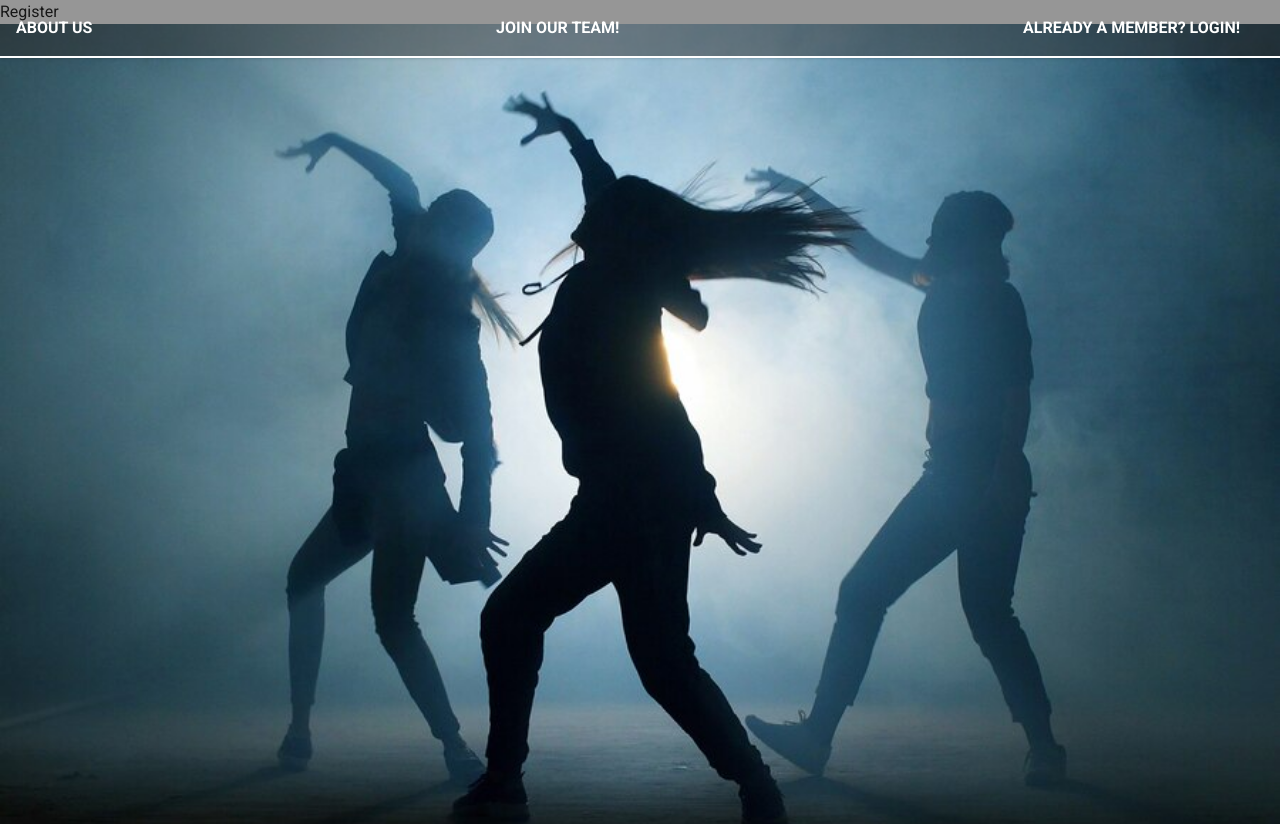
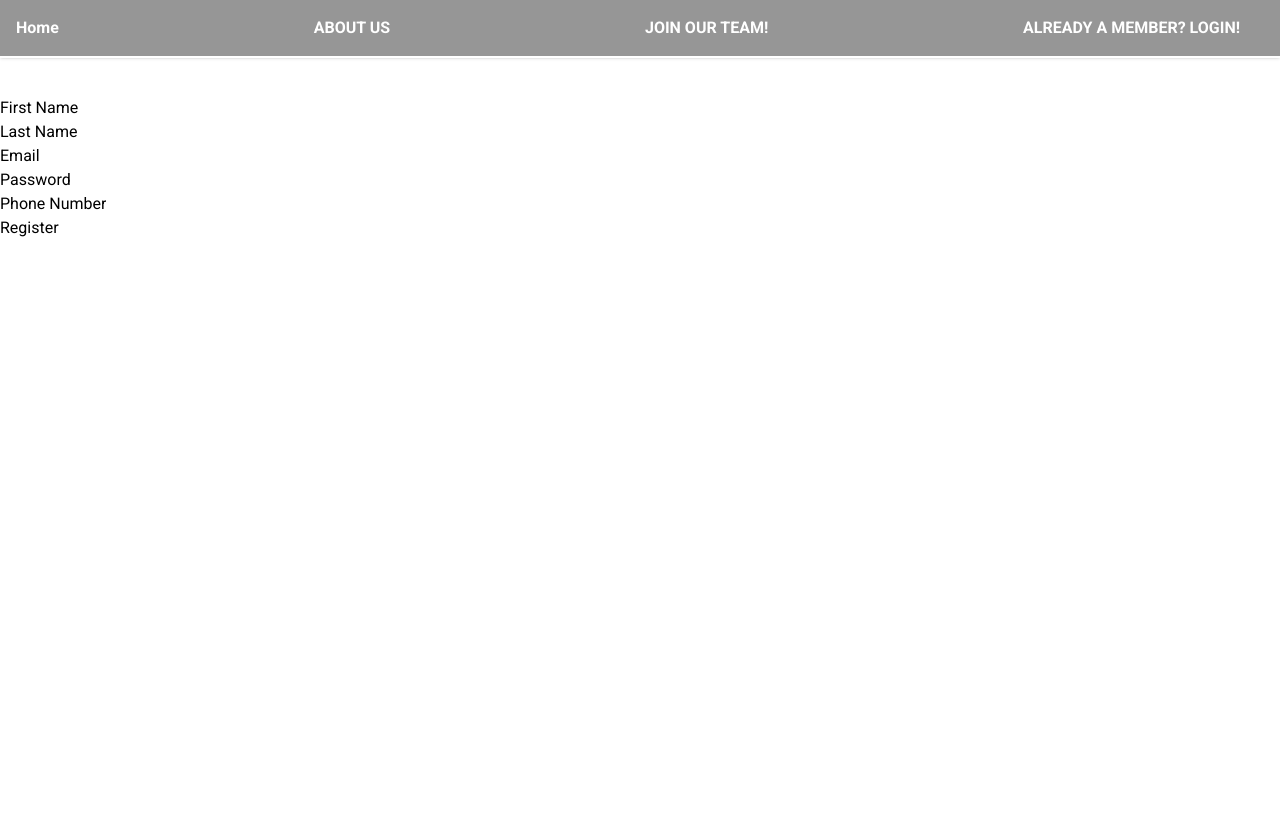
Before and after one commit to e41c/Swift-Scheduler-Web-APP-MERN-STACK-, a React (Vite) app in the folder frontend/: page /register in a window 1280 px wide. Built offline with nearby package versions, Linux system fonts and the light colour scheme.

Commit message:
successful requests to register/studnet

```diff
--- a/frontend/package.json
+++ b/frontend/package.json
@@ -10,6 +10,7 @@
     "preview": "vite preview"
   },
   "dependencies": {
+    "axios": "^1.6.7",
     "react": "^18.2.0",
     "react-dom": "^18.2.0",
     "react-router-dom": "^6.22.0"
--- a/frontend/src/App.jsx
+++ b/frontend/src/App.jsx
@@ -16,13 +16,13 @@ function App() {
     <Router className='navbar-container'>
       <Navbar />
       <Routes>
-        {/* <Route path="/" element={<Home />} /> */}
-        <Route path="/About" element={<About />} />
-        <Route path="/Register" element={<Register />} />
-        <Route path="/Login" element={<Login />} />
+        <Route path="/" element={<LandingPage />} />
+        <Route path="/about" element={<About />} />
+        <Route path="/register" element={<Register />} />
+        <Route path="/login" element={<Login />} />
       </Routes>
     </Router>
-    <LandingPage />
+    {/* <LandingPage /> */}
 
     </>
   )
--- a/frontend/src/components/LandingPage.jsx
+++ b/frontend/src/components/LandingPage.jsx
@@ -1,9 +1,20 @@
 import background from '../assets/landingp.jpg'
+import { Link } from 'react-router-dom'
 export default function LandingPage() {
   return (
     <div className='min-h-screen bg-cover bg-center bg-no-repeat' style={{backgroundImage: `url(${background})`}}>
       {/* <img src={background} alt="landing page" className="w-full h-screen object-cover" /> */}
-      <h1></h1>
+      {/*register*/}
+      <section className='flex justify-center items-center h-screen'>
+        <div className='bg-white bg-opacity-50 p-10 rounded-lg'>
+          <h1 className='text-4xl font-bold text-center'>Welcome to Groove Zone</h1>
+          <p className='text-center text-lg'>See something you like? Register here.</p>
+          <div className='flex justify-center mt-10'>
+            {/* <button className='bg-primary text-white p-3 rounded-lg'>Register</button> */}
+            <Link className='bg-primary text-white p-3 rounded-lg' to="/register">Register Now</Link>
+          </div>
+        </div>
+      </section>
 
     </div>
   )
--- a/frontend/src/components/Login.jsx
+++ b/frontend/src/components/Login.jsx
@@ -76,6 +76,18 @@ export default function Login() {
           </div>
 
           {/* Submit button */}
+          <div className="flex items-center justify-between">
+            <button
+              className="bg-primary hover:bg-red-700 text-white font-bold py-2 px-4 rounded focus:outline-none focus:shadow-outline"
+              type="button"
+            >
+              Sign In
+            </button>
+            <a className="inline-block align-baseline font-bold text-sm text-primary hover:text-red-800" href="#">
+              Forgot Password?
+            </a>
+
+          </div>
 
 
         </div>
--- a/frontend/src/components/Navbar.jsx
+++ b/frontend/src/components/Navbar.jsx
@@ -4,7 +4,7 @@ export default function Navbar() {
   return (
     <nav className="fixed w-full left-0 top-0 z-50 bg-secondary bg-opacity-50 shadow border-b-2 border-white">
       <ul className='flex justify-between items-center p-4 mr-6'>
-        {/* <li><Link to="/">Home</Link></li> */}
+        <li className='nav-link'><Link to="/">Home</Link></li>
         <li className='nav-link'><Link to="/about">ABOUT US</Link></li>
         <li className='nav-link'><Link to="/register">JOIN OUR TEAM!</Link></li>
         <li className='nav-link'><Link to="/login">ALREADY A MEMBER? LOGIN!</Link></li>
--- a/frontend/src/components/Register.jsx
+++ b/frontend/src/components/Register.jsx
@@ -1,6 +1,88 @@
+import { useState } from 'react';
+import axios from 'axios';
+export default function Register() {
 
-export default function Register() {
+  const [form, setForm] = useState({
+    firstName: '',
+    lastName: '',
+    email: '',
+    password: '',
+    phoneN: ''
+  });
+  const handleInputChange = (e) => {
+    const {name, value, type, checked} = e.target;
+    setForm(prevForm => ({
+      ...prevForm,
+      [name]: type === 'checkbox' ? checked : value,
+    }));
+
+  }
+  const onRegister = async (e) => {
+    e.preventDefault();
+    try{
+      if(form.firstName === '' || form.lastName === '' || form.email === '' || form.password === '' || form.phoneN === ''){
+        alert('Please fill in all fields');
+        return;
+      }
+      await axios.post('/auth/register/student', form)
+        .then(res => {
+        console.log(res);
+      })
+    }catch(err){
+      console.log(err);
+    }
+  }
   return (
-    <div>Register</div>
+    <div className='mt-24 h-[calc(100vh-4rem)] overflow-auto"'>
+      <form onSubmit={onRegister}>
+        <div>
+          <label>First Name</label>
+          <input
+            type="text"
+            name="firstName"
+            value={form.firstName}
+            onChange={handleInputChange}
+          />
+        </div>
+        <div>
+          <label>Last Name</label>
+          <input
+            type="text"
+            name="lastName"
+            value={form.lastName}
+            onChange={handleInputChange}
+          />
+        </div>
+        <div>
+          <label>Email</label>
+          <input
+            type="email"
+            name="email"
+            value={form.email}
+            onChange={handleInputChange}
+          />
+        </div>
+        <div>
+          <label>Password</label>
+          <input
+            type="password"
+            name="password"
+            value={form.password}
+            onChange={handleInputChange}
+          />
+        </div>
+        <div>
+          <label>Phone Number</label>
+          <input
+            type="text"
+            name="phoneN"
+            value={form.phoneN}
+            onChange={handleInputChange}
+          />
+        </div>
+        <button type="submit">Register</button>
+      </form>
+
+    </div>
   )
 }
--- a/frontend/vite.config.js
+++ b/frontend/vite.config.js
@@ -8,5 +8,15 @@ export default defineConfig({
   css:{
     postcss
 
+  },
+  server:{
+    proxy:{
+      '/auth': {
+        target: 'http://localhost:3000',
+        changeOrigin: true,
+        secure: false,
+    }
+
+    }
   }
 })
```
Also changed, not shown: 1 other file (tests, documents, lock files or other folders).
